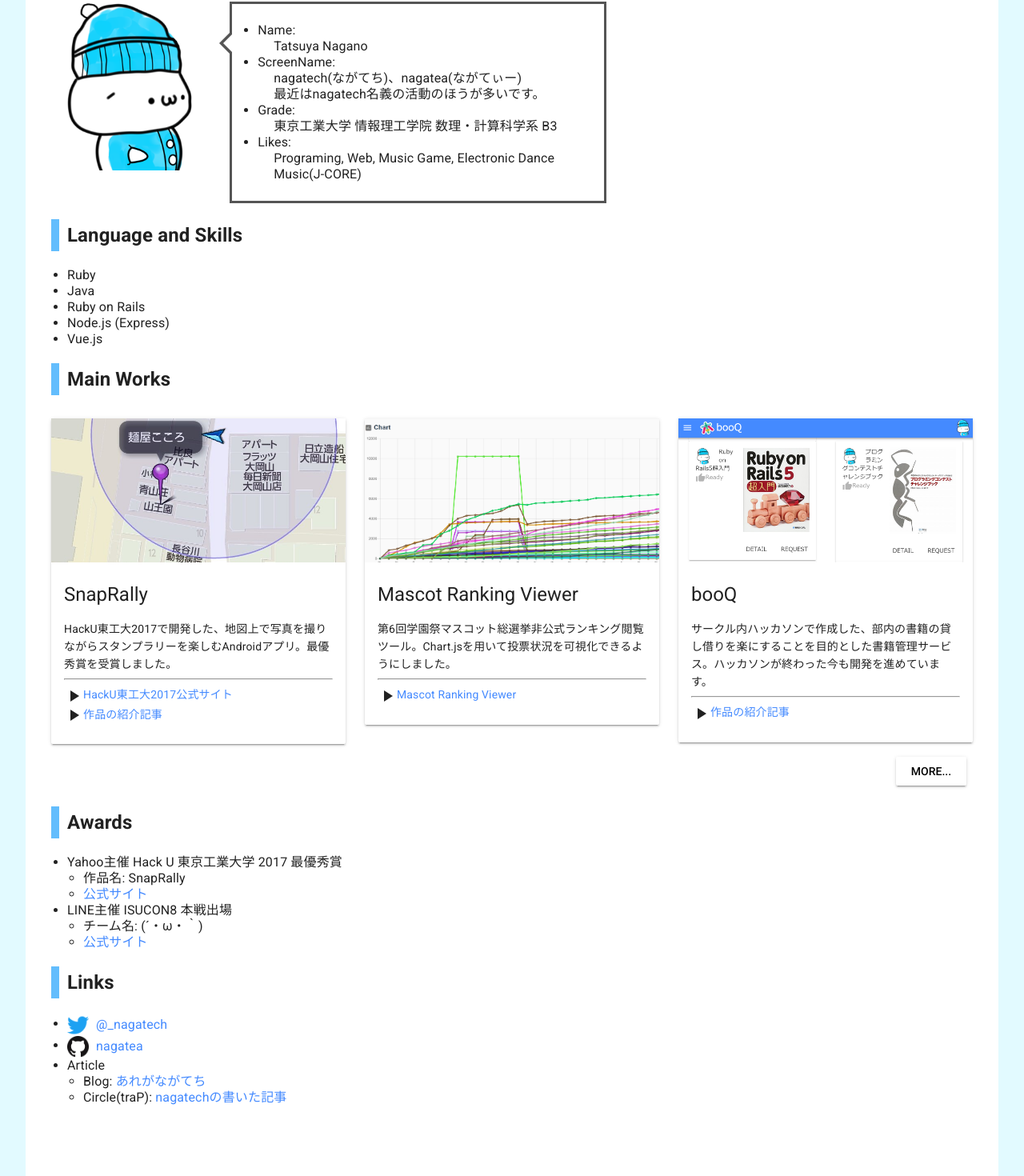
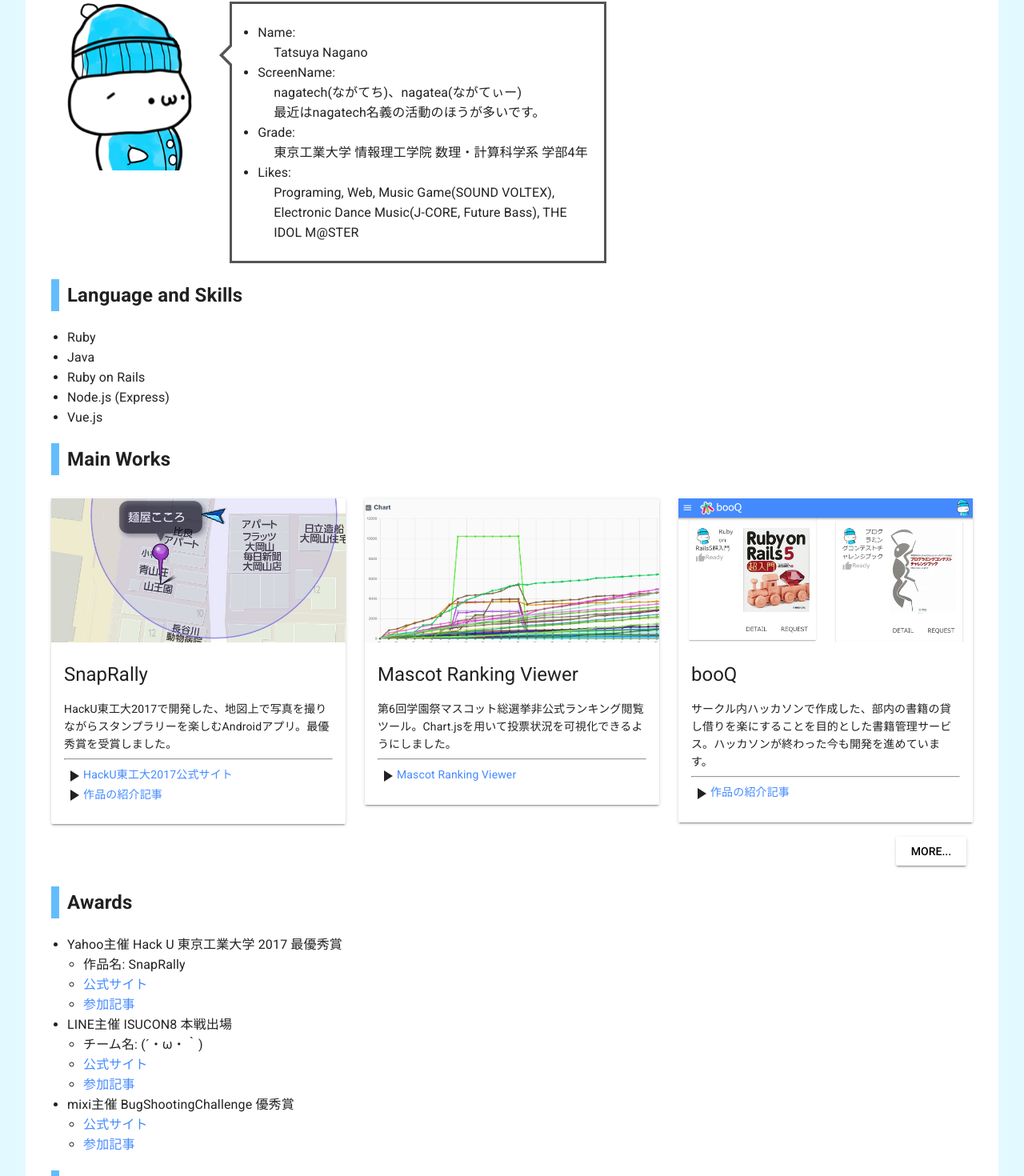
Before and after one commit to nagatea/nagatech-work, a Vue app: page / in a window 1280 px wide. Shown: the part 158-1628 px from the top of the page at 80% size. Built offline with nearby package versions, Linux system fonts and the light colour scheme.

Commit message:
プロフィール更新

```diff
--- a/src/App.vue
+++ b/src/App.vue
@@ -51,5 +51,6 @@
 
 ul {
   padding-inline-start: 20px;
+  line-height: 25px;
 }
 </style>
--- a/src/components/About.vue
+++ b/src/components/About.vue
@@ -18,11 +18,11 @@
           </ul>
           <li>Grade:</li>
           <ul class="non-dot">
-            <li>東京工業大学 情報理工学院 数理・計算科学系 B3</li>
+            <li>東京工業大学 情報理工学院 数理・計算科学系 学部4年</li>
           </ul>
           <li>Likes:</li>
           <ul class="non-dot">
-            <li>Programing, Web, Music Game, Electronic Dance Music(J-CORE)</li>
+            <li>Programing, Web, Music Game(SOUND VOLTEX), Electronic Dance Music(J-CORE, Future Bass), THE IDOL M@STER</li>
           </ul>
         </ul>
       </div>
--- a/src/components/Awards.vue
+++ b/src/components/Awards.vue
@@ -6,11 +6,18 @@
       <ul>
         <li>作品名: SnapRally</li>
         <li><a href="https://hacku.yahoo.co.jp/titech2017/" target="_blank">公式サイト</a></li>
+        <li><a href="https://trap.jp/post/239/" target="_blank">参加記事</a></li>
       </ul>
       <li>LINE主催 ISUCON8 本戦出場</li>
       <ul>
         <li>チーム名: (´・ω・｀)</li>
         <li><a href="http://isucon.net/" target="_blank">公式サイト</a></li>
+        <li><a href="https://blog.nagatech.work/post/isucon/408" target="_blank">参加記事</a></li>
+      </ul>
+      <li>mixi主催 BugShootingChallenge 優秀賞</li>
+      <ul>
+        <li><a href="http://isucon.net/" target="_blank">公式サイト</a></li>
+        <li><a href="https://blog.nagatech.work/post/diary/479" target="_blank">参加記事</a></li>
       </ul>
     </ul>
   </div>
--- a/src/components/Footer.vue
+++ b/src/components/Footer.vue
@@ -1,6 +1,6 @@
 <template>
   <md-toolbar md-elevation="0">
-    <p>Copyright (C) 2018 nagatech All Rights Reserved.</p>
+    <p>Copyright (C) 2019 nagatech All Rights Reserved.</p>
   </md-toolbar>
 </template>
 
--- a/src/components/Header.vue
+++ b/src/components/Header.vue
@@ -9,7 +9,7 @@
           <md-button md-menu-trigger>Links</md-button>
           <md-menu-content>
             <md-menu-item><a href="https://blog.nagatech.work" target="_blank">Blog</a></md-menu-item>
-            <md-menu-item><a href="https://twitter.com/_nagatech" target="_blank">Twitter</a></md-menu-item>
+            <md-menu-item><a href="https://twitter.com/nagatech_i" target="_blank">Twitter</a></md-menu-item>
             <md-menu-item><a href="https://github.com/nagatea" target="_blank">GitHub</a></md-menu-item>
           </md-menu-content>
         </md-menu>
--- a/src/components/Links.vue
+++ b/src/components/Links.vue
@@ -2,7 +2,7 @@
   <div>
     <h2>Links</h2>
     <ul>
-      <li><img src="../assets/twitter.png"> <a href="https://twitter.com/_nagatech" target="_blank">@_nagatech</a></li>
+      <li><img src="../assets/twitter.png"> <a href="https://twitter.com/nagatech_i" target="_blank">@nagatech_i</a></li>
       <li><img src="../assets/github.png"> <a href="https://github.com/nagatea" target="_blank">nagatea</a></li>
       <li>Article</li>
       <ul>
```
